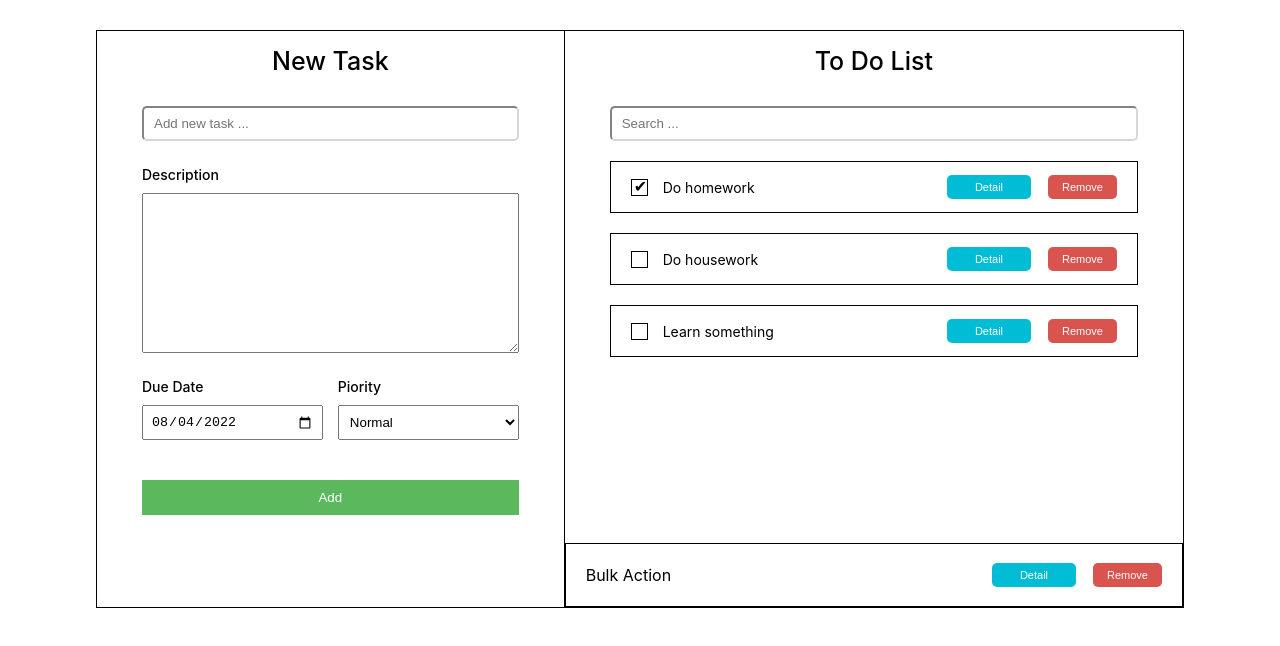
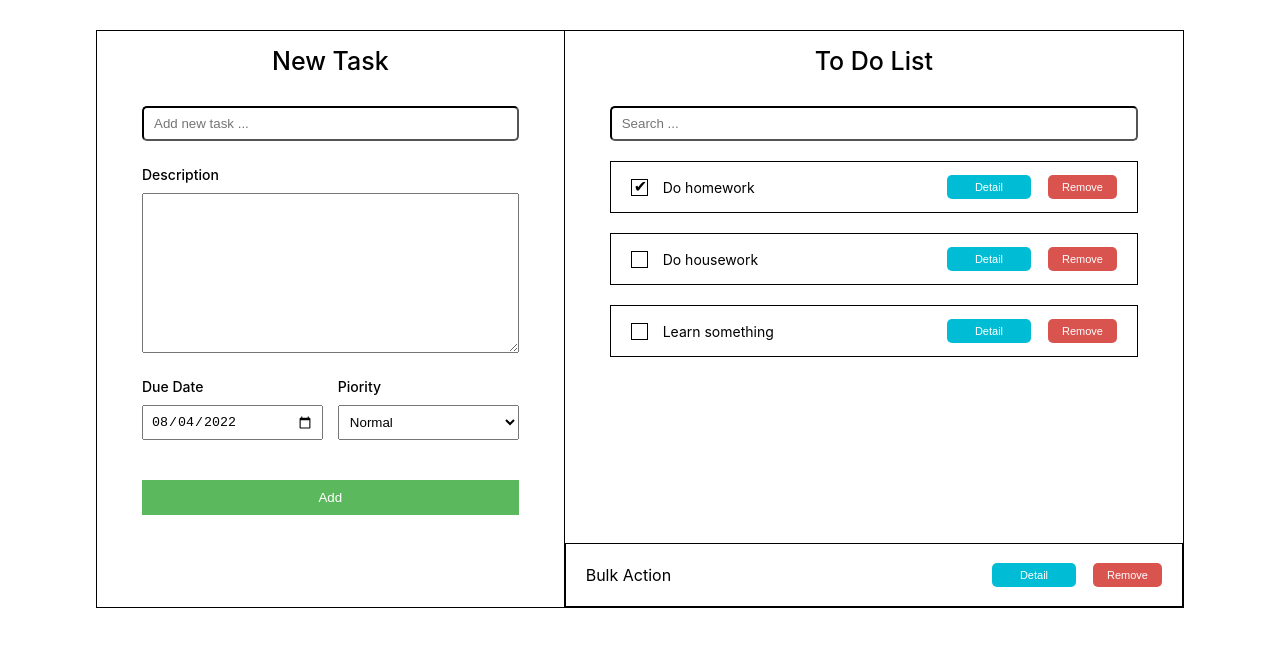
Before and after one commit to TaDuyKhang/todo-list, a React (Create React App) app: page / in a window 1280 px wide. Shown: the top 646 px of the page. Built offline with nearby package versions, Linux system fonts and the light colour scheme.

Commit message:
choke: fix input css

```diff
--- a/src/css/Form.scss
+++ b/src/css/Form.scss
@@ -32,7 +32,7 @@
         padding: 10px;
         height: 35px;
         border-radius: 5px;
-        border-color: #d7d7d7;
+        border-color:black;
     }
 
     .error {
--- a/src/css/SearchBar.scss
+++ b/src/css/SearchBar.scss
@@ -4,5 +4,5 @@
     padding: 10px;
     height: 35px;
     border-radius: 5px;
-    border-color: #d7d7d7;
+    border-color: black;
 }
```
